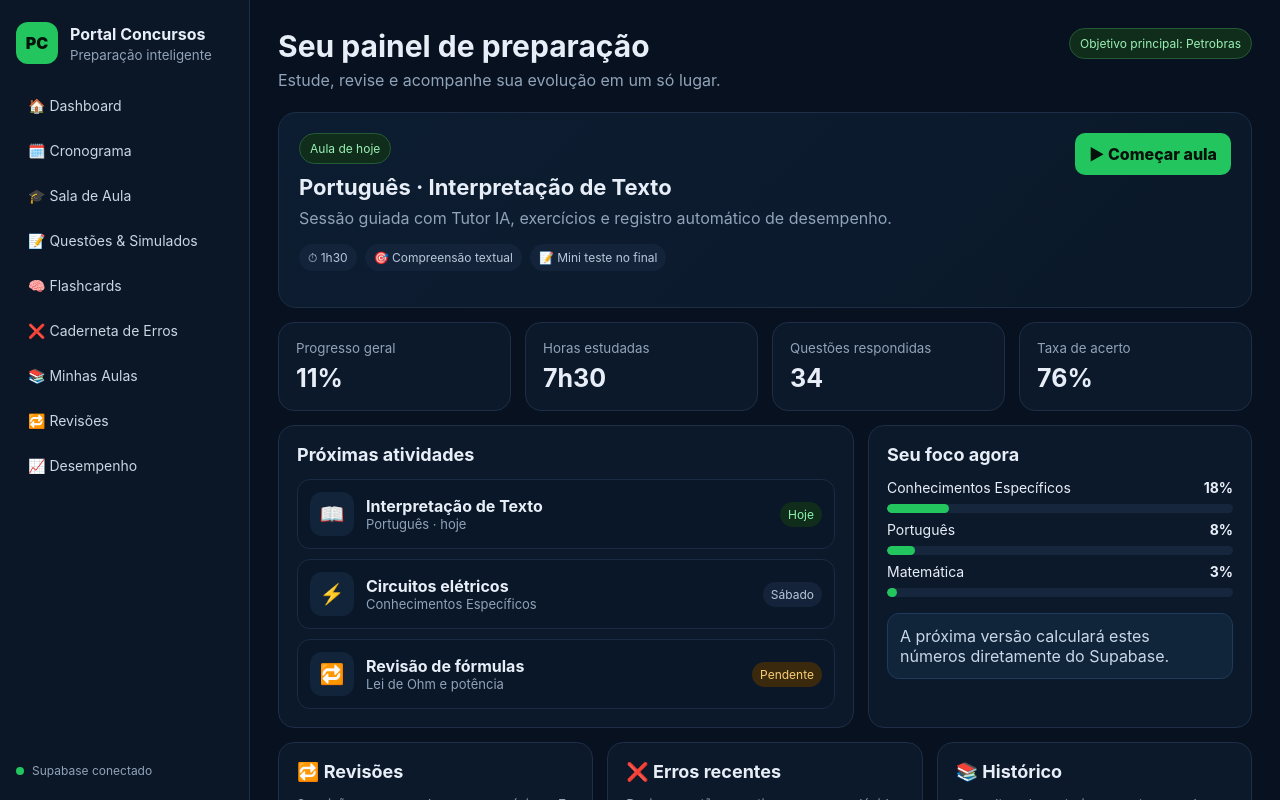
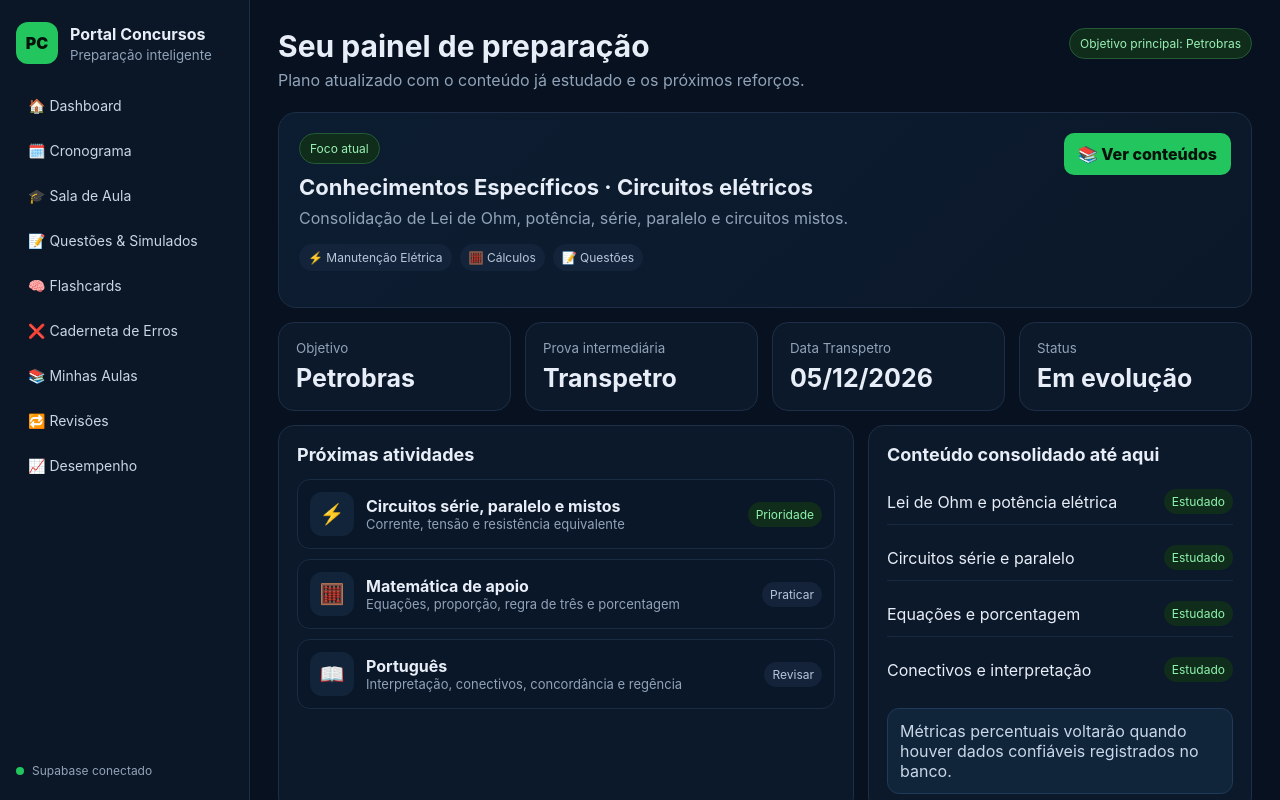
Before and after one commit to apedro95-glitch/preparatorio-petrobras, a Next.js app: page / in a window 1280 px wide. Shown: the top 800 px of the page. Built offline with nearby package versions, Linux system fonts and the light colour scheme.

Commit message:
Atualiza app/page.tsx com progresso de estudos

```diff
--- a/app/page.tsx
+++ b/app/page.tsx
@@ -2,53 +2,56 @@ export default function Home() {
   return (
     <>
       <header className="header">
-        <div><h1>Seu painel de preparação</h1><p>Estude, revise e acompanhe sua evolução em um só lugar.</p></div>
+        <div><h1>Seu painel de preparação</h1><p>Plano atualizado com o conteúdo já estudado e os próximos reforços.</p></div>
         <span className="badge">Objetivo principal: Petrobras</span>
       </header>
 
       <section className="hero">
         <div className="heroTop">
           <div>
-            <span className="badge">Aula de hoje</span>
-            <h2 style={{marginTop:10}}>Português · Interpretação de Texto</h2>
-            <p>Sessão guiada com Tutor IA, exercícios e registro automático de desempenho.</p>
+            <span className="badge">Foco atual</span>
+            <h2 style={{marginTop:10}}>Conhecimentos Específicos · Circuitos elétricos</h2>
+            <p>Consolidação de Lei de Ohm, potência, série, paralelo e circuitos mistos.</p>
             <div className="heroMeta">
-              <span className="chip">⏱ 1h30</span><span className="chip">🎯 Compreensão textual</span><span className="chip">📝 Mini teste no final</span>
+              <span className="chip">⚡ Manutenção Elétrica</span><span className="chip">🧮 Cálculos</span><span className="chip">📝 Questões</span>
             </div>
           </div>
-          <a className="btn primary" href="/sala">▶ Começar aula</a>
+          <a className="btn primary" href="/aulas">📚 Ver conteúdos</a>
         </div>
       </section>
 
       <section className="grid metrics" style={{marginTop:14}}>
-        <div className="metric"><small>Progresso geral</small><strong>11%</strong></div>
-        <div className="metric"><small>Horas estudadas</small><strong>7h30</strong></div>
-        <div className="metric"><small>Questões respondidas</small><strong>34</strong></div>
-        <div className="metric"><small>Taxa de acerto</small><strong>76%</strong></div>
+        <div className="metric"><small>Objetivo</small><strong>Petrobras</strong></div>
+        <div className="metric"><small>Prova intermediária</small><strong>Transpetro</strong></div>
+        <div className="metric"><small>Data Transpetro</small><strong>05/12/2026</strong></div>
+        <div className="metric"><small>Status</small><strong>Em evolução</strong></div>
       </section>
 
       <section className="grid two">
         <div className="card">
           <h2>Próximas atividades</h2>
           <div className="list">
-            <div className="studyItem"><div className="studyIcon">📖</div><div><strong>Interpretação de Texto</strong><div className="muted">Português · hoje</div></div><span className="status green">Hoje</span></div>
-            <div className="studyItem"><div className="studyIcon">⚡</div><div><strong>Circuitos elétricos</strong><div className="muted">Conhecimentos Específicos</div></div><span className="status">Sábado</span></div>
-            <div className="studyItem"><div className="studyIcon">🔁</div><div><strong>Revisão de fórmulas</strong><div className="muted">Lei de Ohm e potência</div></div><span className="status orange">Pendente</span></div>
+            <div className="studyItem"><div className="studyIcon">⚡</div><div><strong>Circuitos série, paralelo e mistos</strong><div className="muted">Corrente, tensão e resistência equivalente</div></div><span className="status green">Prioridade</span></div>
+            <div className="studyItem"><div className="studyIcon">🧮</div><div><strong>Matemática de apoio</strong><div className="muted">Equações, proporção, regra de três e porcentagem</div></div><span className="status">Praticar</span></div>
+            <div className="studyItem"><div className="studyIcon">📖</div><div><strong>Português</strong><div className="muted">Interpretação, conectivos, concordância e regência</div></div><span className="status">Revisar</span></div>
           </div>
         </div>
         <div className="card">
-          <h2>Seu foco agora</h2>
-          <div className="statLine"><span>Conhecimentos Específicos</span><strong>18%</strong></div><div className="progress"><span style={{width:"18%"}} /></div>
-          <div className="statLine"><span>Português</span><strong>8%</strong></div><div className="progress"><span style={{width:"8%"}} /></div>
-          <div className="statLine"><span>Matemática</span><strong>3%</strong></div><div className="progress"><span style={{width:"3%"}} /></div>
-          <div className="notice" style={{marginTop:16}}>A próxima versão calculará estes números diretamente do Supabase.</div>
+          <h2>Conteúdo consolidado até aqui</h2>
+          <div className="list">
+            <div className="row"><span>Lei de Ohm e potência elétrica</span><span className="status green">Estudado</span></div>
+            <div className="row"><span>Circuitos série e paralelo</span><span className="status green">Estudado</span></div>
+            <div className="row"><span>Equações e porcentagem</span><span className="status green">Estudado</span></div>
+            <div className="row"><span>Conectivos e interpretação</span><span className="status green">Estudado</span></div>
+          </div>
+          <div className="notice" style={{marginTop:16}}>Métricas percentuais voltarão quando houver dados confiáveis registrados no banco.</div>
         </div>
       </section>
 
       <section className="grid three">
-        <div className="card"><h2>🔁 Revisões</h2><p className="muted">3 revisões programadas para os próximos 7 dias.</p><a className="btn ghost" href="/revisoes">Ver revisões</a></div>
-        <div className="card"><h2>❌ Erros recentes</h2><p className="muted">Revise questões que tiveram erro ou dúvida.</p><a className="btn ghost" href="/erros">Abrir caderneta</a></div>
-        <div className="card"><h2>📚 Histórico</h2><p className="muted">Consulte aulas anteriores e retome onde parou.</p><a className="btn ghost" href="/aulas">Minhas aulas</a></div>
+        <div className="card"><h2>🔁 Revisões</h2><p className="muted">Reforce fórmulas, cálculos e pontos com maior chance de erro.</p><a className="btn ghost" href="/revisoes">Ver revisões</a></div>
+        <div className="card"><h2>❌ Caderneta</h2><p className="muted">Acompanhe os erros e dificuldades já identificados.</p><a className="btn ghost" href="/erros">Abrir caderneta</a></div>
+        <div className="card"><h2>📚 Histórico</h2><p className="muted">Veja os assuntos já trabalhados no plano.</p><a className="btn ghost" href="/aulas">Minhas aulas</a></div>
       </section>
     </>
   );
```
